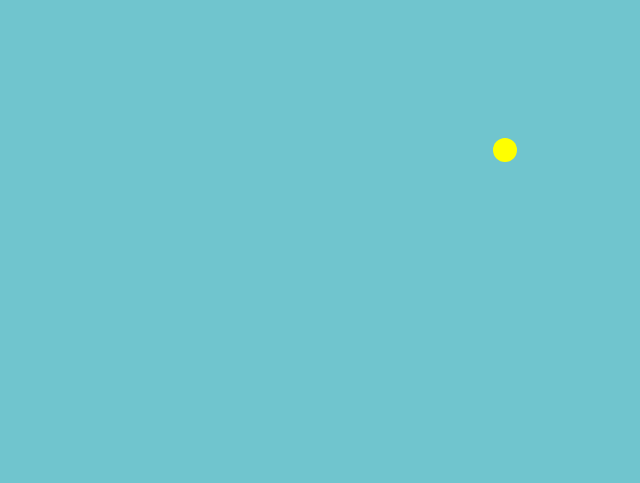
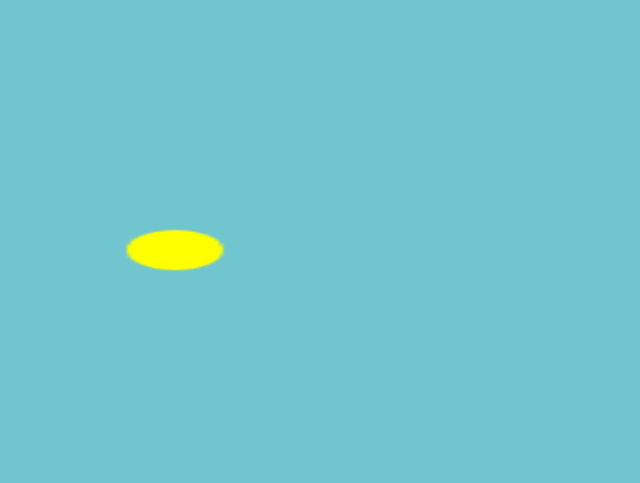
Before and after one commit to k7LqB9c2W/FlappyChicken, a plain HTML site: page index.html in a window 1280 px wide. Shown: the whole page, without its empty margins (25-665 px from the left). Drawn offline with Linux system fonts and the light colour scheme.

Commit message:
Update index.html
Added spacebar and click support

```diff
--- a/index.html
+++ b/index.html
@@ -2,11 +2,24 @@
 <html lang="en">
 <head>
   <meta charset="UTF-8" />
-  <title>Flappy Bird Basic</title>
+  <title>Flappy Bird Basic (Spacebar + Responsive)</title>
   <style>
-    /* full-screen canvas with sky‑blue background */
-    html, body { margin:0; padding:0; overflow:hidden; background:#70c5ce; }
-    canvas { display:block; margin:0 auto; background:#70c5ce; }
+    /* remove scrollbars, full‑bleed background */
+    html, body {
+      margin: 0;
+      padding: 0;
+      overflow: hidden;
+      background: #70c5ce;
+    }
+    /* internal resolution stays 320×480, but we scale it to fit */
+    canvas {
+      display: block;
+      margin: 0;
+      padding: 0;
+      width: 100vw;
+      height: 100vh;
+      background: #70c5ce;
+    }
   </style>
 </head>
 <body>
@@ -16,21 +29,28 @@
   const canvas = document.getElementById('game');
   const ctx    = canvas.getContext('2d');
   const W = 320, H = 480;
-  canvas.width = W; canvas.height = H;
+  canvas.width  = W;
+  canvas.height = H;
 
   let frame = 0;
   const state = { getReady:0, game:1, over:2, current:0 };
 
-  // ——— Input ———
-  canvas.addEventListener('click', _ => {
+  // ——— Input: click AND spacebar ———
+  function handleFlapOrRestart() {
     if (state.current === state.getReady) {
       state.current = state.game;
     } else if (state.current === state.game) {
       bird.flap();
     } else if (state.current === state.over) {
-      // restart
       resetGame();
       state.current = state.getReady;
+    }
+  }
+  canvas.addEventListener('click',  handleFlapOrRestart);
+  document.addEventListener('keydown', e => {
+    if (e.code === 'Space') {
+      e.preventDefault();
+      handleFlapOrRestart();
     }
   });
 
@@ -38,28 +58,24 @@
   const bird = {
     x: 50, y:150, r:12,
     gravity: 0.25, lift: 4.6, dy:0,
-
     draw() {
       ctx.fillStyle = '#FF0';
       ctx.beginPath();
       ctx.arc(this.x, this.y, this.r, 0, 2*Math.PI);
       ctx.fill();
     },
-
     update() {
       if (state.current === state.getReady) {
         this.y = 150; this.dy = 0;
       } else {
         this.dy += this.gravity;
         this.y  += this.dy;
-        // hit ground
         if (this.y + this.r > H) {
           this.y = H - this.r;
           state.current = state.over;
         }
       }
     },
-
     flap() {
       this.dy = -this.lift;
     }
@@ -67,50 +83,34 @@
 
   // ——— Pipes ———
   const pipes = {
-    _list: [],
-    w: 50, gap: 120, speed: 2,
-
-    reset() {
-      this._list = [];
-    },
-
+    _list: [], w:50, gap:120, speed:2,
+    reset() { this._list = []; },
     draw() {
       ctx.fillStyle = '#0F0';
       this._list.forEach(p => {
-        // top
         ctx.fillRect(p.x, p.y, this.w, p.h);
-        // bottom
         ctx.fillRect(p.x, p.y + p.h + this.gap, this.w, H);
       });
     },
-
     update() {
       if (state.current !== state.game) return;
-      // spawn every 90 frames
       if (frame % 90 === 0) {
         const h = 100 + Math.random() * (H - this.gap - 200);
         this._list.push({ x: W, y: 0, h });
       }
-      // move & collision
-      this._list.forEach((p, i) => {
+      this._list.forEach((p,i) => {
         p.x -= this.speed;
-
         // collision?
         if (
           bird.x + bird.r > p.x &&
           bird.x - bird.r < p.x + this.w &&
-          (
-            bird.y - bird.r < p.h ||
-            bird.y + bird.r > p.h + this.gap
-          )
-        ) {
-          state.current = state.over;
-        }
-
-        // off-screen → score + remove
+          (bird.y - bird.r < p.h ||
+           bird.y + bird.r > p.h + this.gap)
+        ) state.current = state.over;
+        // off‑screen
         if (p.x + this.w < 0) {
           score.val++;
-          this._list.splice(i, 1);
+          this._list.splice(i,1);
         }
       });
     }
@@ -118,13 +118,11 @@
 
   // ——— Score ———
   const score = {
-    val: 0, best: 0,
-
+    val:0, best:0,
     draw() {
       ctx.fillStyle = '#FFF';
-      ctx.font = (state.current===state.game?'35px':'25px') + ' Arial';
+      ctx.font = (state.current===state.game?'35px':'25px')+' Arial';
       ctx.textAlign = 'center';
-
       if (state.current === state.game) {
         ctx.fillText(this.val, W/2, 50);
       } else if (state.current === state.over) {
@@ -132,44 +130,35 @@
         ctx.fillText(`Best: ${this.best}`, W/2, H/2 + 20);
       }
     },
-
     reset() {
       this.best = Math.max(this.val, this.best);
       this.val = 0;
     }
   };
 
-  // ——— Draw & Update Loop ———
+  // ——— Main Loop ———
   function draw() {
-    // clear
-    ctx.fillStyle = '#70c5ce';
-    ctx.fillRect(0,0,W,H);
-
+    ctx.clearRect(0,0,W,H);
     pipes.draw();
     bird.draw();
     score.draw();
   }
-
   function update() {
     bird.update();
     pipes.update();
   }
-
   function loop() {
     update();
     draw();
     frame++;
     requestAnimationFrame(loop);
   }
-
   function resetGame() {
     pipes.reset();
     score.reset();
     bird.y = 150; bird.dy = 0;
     frame = 0;
   }
-
-  // ——— Start! ———
   loop();
   </script>
 </body>
```
